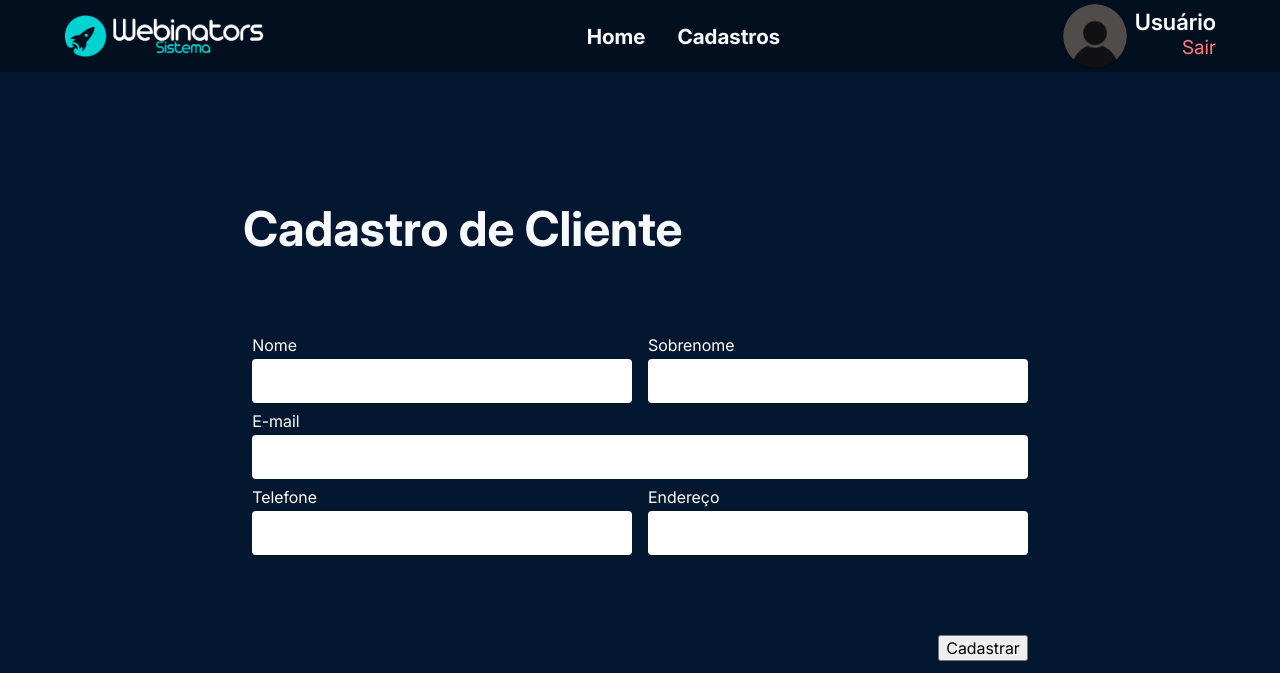
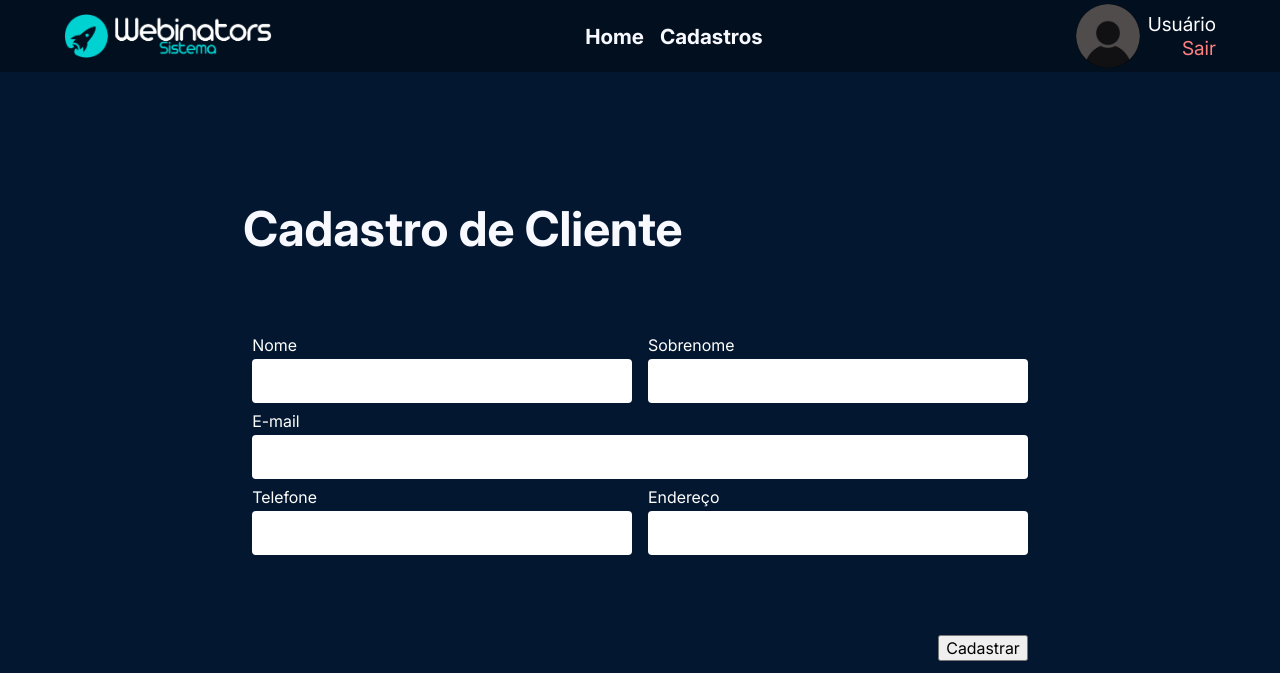
Before and after one commit to eduardosaraujo1/2md2-pw-projeto-lanhouse, a PHP site: page /cliente.html in a window 1280 px wide. Shown: the top 673 px of the page. Run offline with PHP 8.4, Linux system fonts and the light colour scheme.

Commit message:
Responsive navbar

```diff
--- a/css/navbar.css
+++ b/css/navbar.css
@@ -1,16 +1,15 @@
 .navbar {
     display: flex;
-    padding: 4px 64px;
     justify-content: space-between;
     align-items: center;
     background-color: var(--background-navbar);
+    padding: 4px 64px;
     position: sticky;
     top: 0;
 }
 
 .logo {
-    padding: 4px 0;
-    width: 200px;
+    width: clamp(10rem, 15vw + 1rem, 13rem);
 }
 
 .logo a {
@@ -35,12 +34,14 @@
     display: flex;
     list-style: none;
     align-items: center;
+    gap: 1rem;
+    padding: 0;
 }
 
 .nav-buttons ul li a {
     display: flex;
     align-items: center;
-    padding: 0 16px;
+    /* padding: 0 16px; */
     text-decoration: none;
     color: var(--ghost-white);
     font-family: Inter;
@@ -60,22 +61,15 @@
 /* ACC PANEL */
 .account-panel {
     display: flex;
-    align-items: flex-start;
+    align-items: center;
     gap: 8px;
 }
 
-.account-panel .profile-pic {
-    width: 64px;
-    height: 64px;
+.profile-pic {
+    width: 4rem;
+    height: 4rem;
     border-radius: 100%;
-    overflow: hidden;
-}
-
-.profile-pic img {
-    max-width: 100%;
-    max-height: 100%;
-    width: auto;
-    height: auto;
+    overflow: clip;
 }
 
 .panel-text {
@@ -88,8 +82,8 @@
 
 .panel-text .username {
     color: white;
-    font-size: 1.4rem;
-    font-weight: 600;
+    font-size: 1.2rem;
+    font-weight: 400;
 }
 
 .panel-text .sair {
@@ -100,4 +94,30 @@
     font-weight: 400;
 }
 
-/* TODO: Fazer responsivo em mobile */
+@media only screen and (width < 45rem) {
+    .logo {
+        display: none;
+    }
+
+    .navbar {
+        padding: 0;
+        padding: 0.5rem 1rem;
+    }
+}
+
+@media only screen and (width < 35rem) {
+    .profile-pic {
+        width: 3rem;
+        height: 3rem;
+    }
+
+    .panel-text {
+        align-items: center;
+        gap: 0.5rem;
+    }
+
+    .nav-buttons ul {
+        flex-direction: column;
+        align-items: flex-start;
+    }
+}
```
